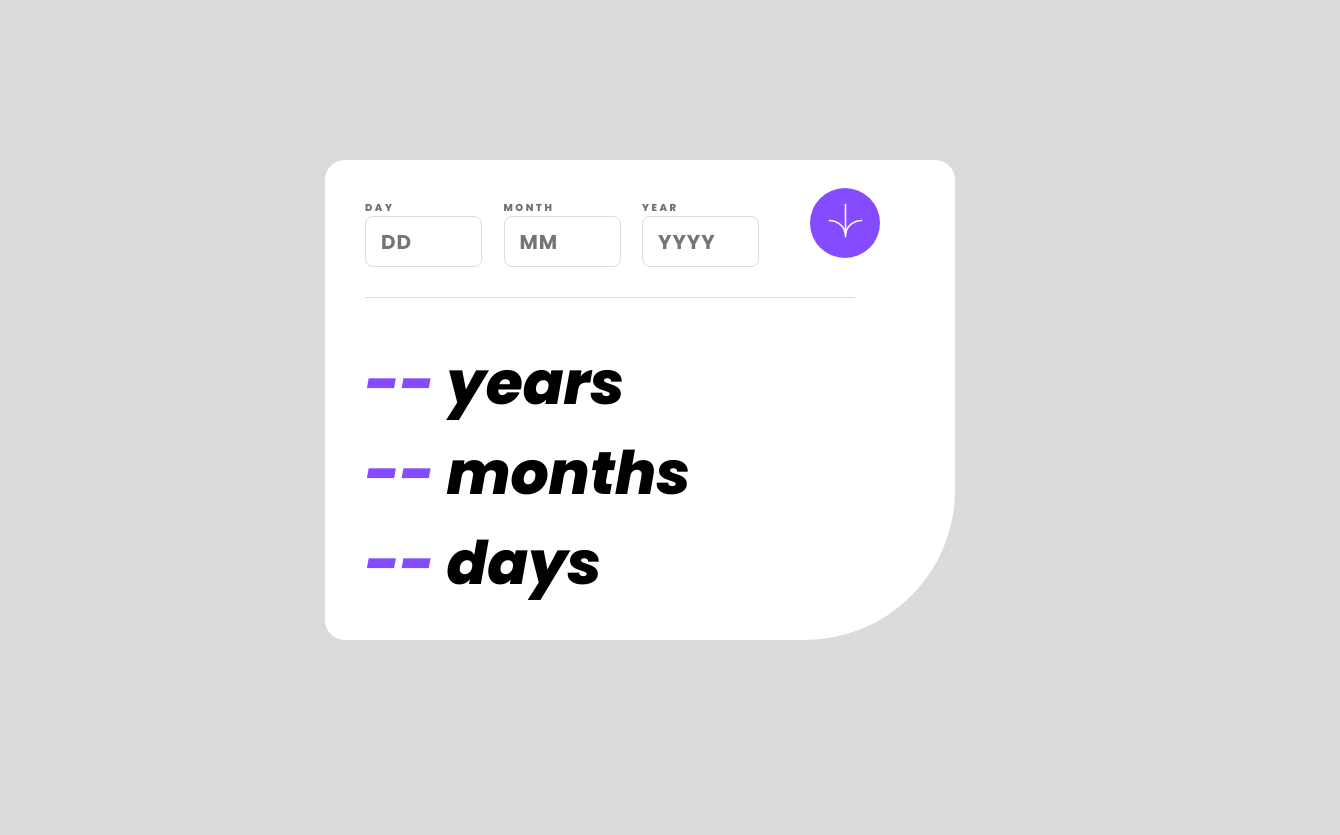
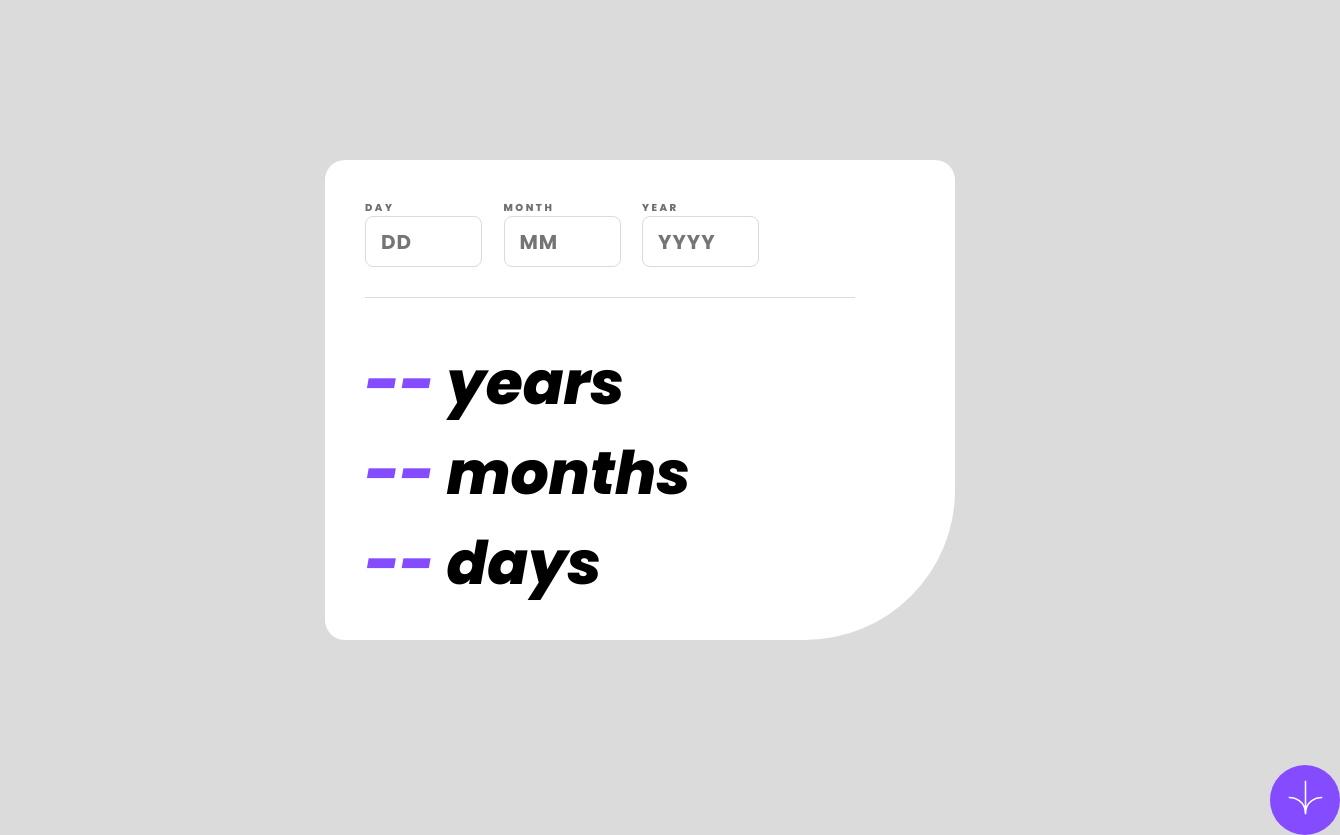
Before and after one commit to CarlosEduardoDS/Age-Calculator, a plain HTML site: page index.html in a window 1280 px wide. Shown: the whole page, 1340 px wide, since content can reach past the window. Before the commit the page ends 800 px from the top, so only its background shows below. Drawn offline with Linux system fonts and the light colour scheme.

Commit message:
Update style.css

```diff
--- a/css/style.css
+++ b/css/style.css
@@ -133,8 +133,8 @@ body{
 
 #receber{
     position: absolute;
-    top: 188px;
-    right: 400px;
+    right: -60px;
+    bottom: -35px;
 }
 
 #receber button{
```
